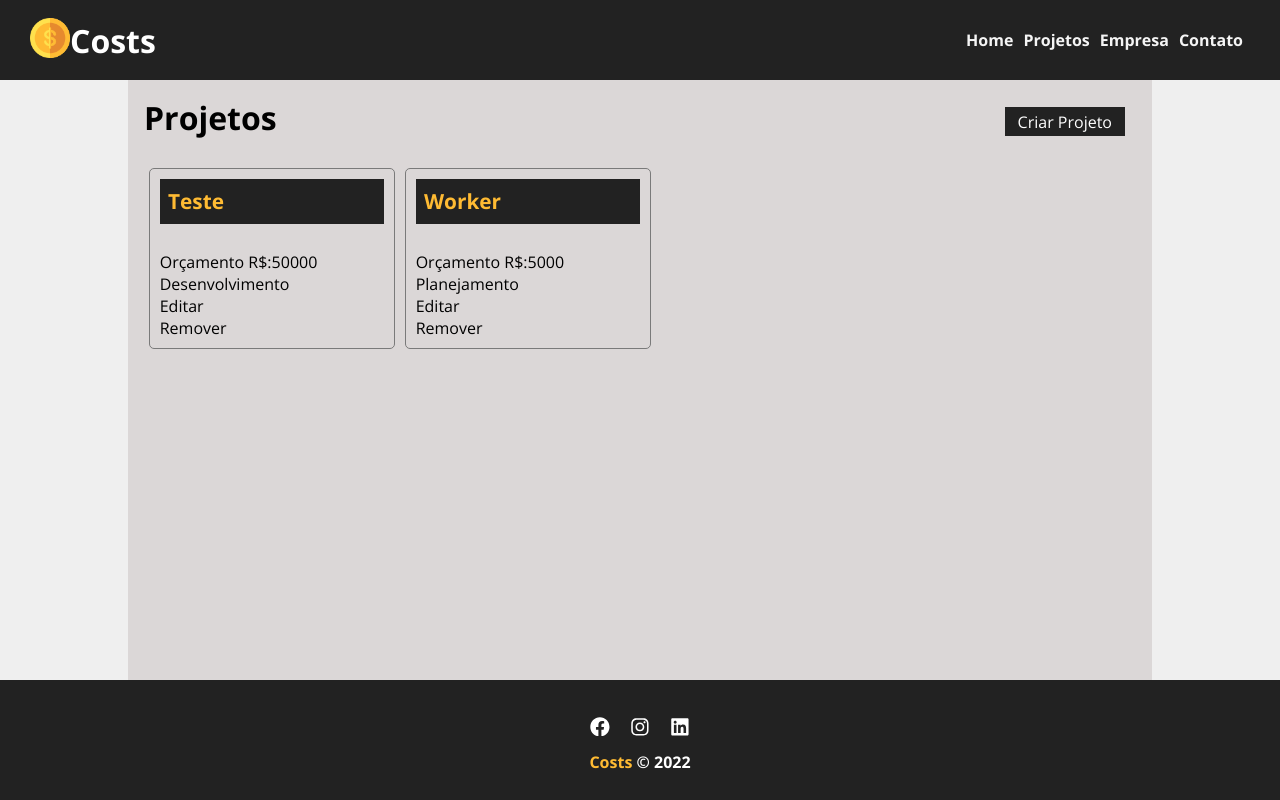
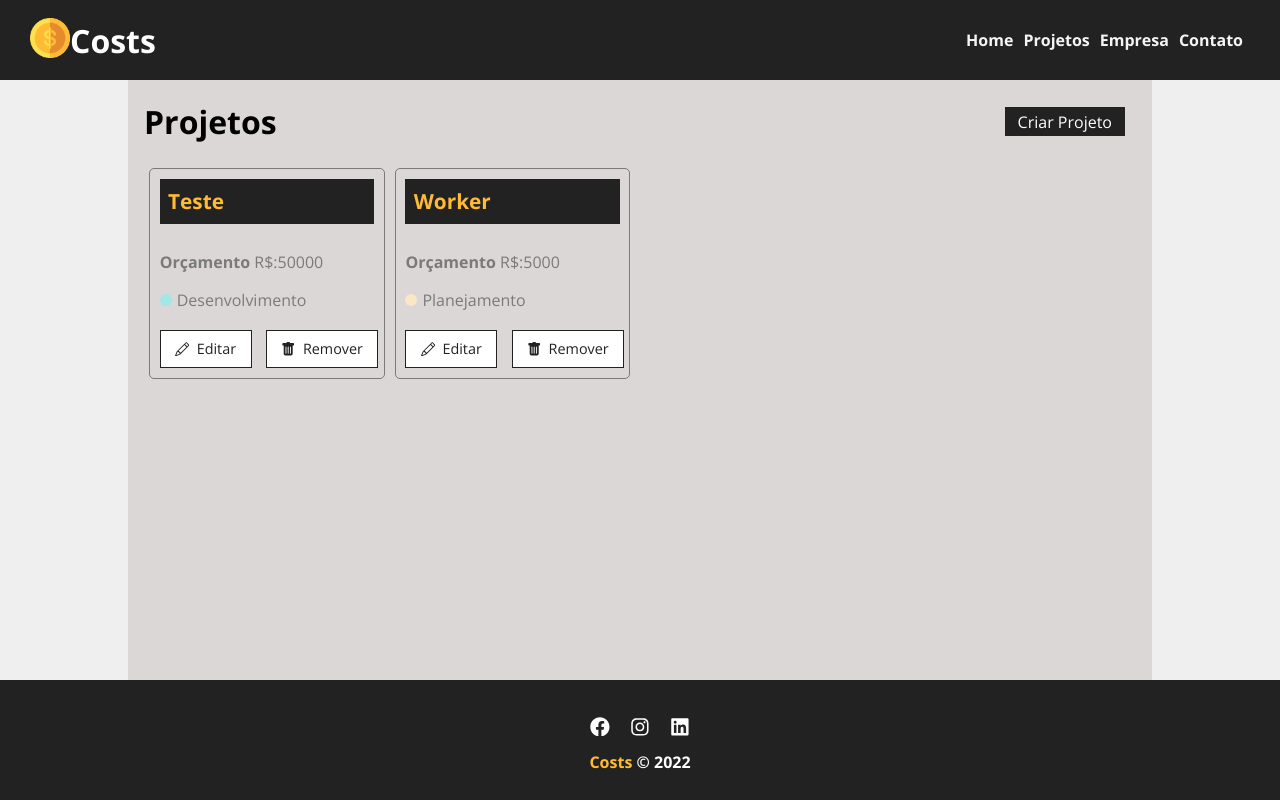
Before and after one commit to JosediO/Costs, a React (Create React App) app: page /Projetos in a window 1280 px wide. Built offline with nearby package versions, Linux system fonts and the light colour scheme; data requests are answered from the project's data file.

Commit message:
cards display

```diff
--- a/src/Components/Project/ProjectCard.js
+++ b/src/Components/Project/ProjectCard.js
@@ -1,5 +1,6 @@
+import {Link} from 'react-router-dom'
+
 import styles from './ProjectCard.module.css';
-
 import {BsPencil, BsFillTrashFill} from 'react-icons/bs'
 
 function ProjectCard({id,name,budget,category,handleRemove}){
@@ -9,13 +10,17 @@ function ProjectCard({id,name,budget,category,handleRemove}){
             <p>
                 <span>Orçamento</span> R$:{budget}
             </p>
-            <p>
-                <span></span>{category}
+            <p className={styles.category_text}>
+                <span className={`${styles[category.toLowerCase()]}`}></span>{category}
             </p>
-            <p>Editar
-            </p>
-            <p>Remover
-            </p>
+            <div className={styles.project_card_actions}>
+            <Link to="/">
+                <BsPencil/> Editar
+            </Link>
+            <Link to="/">
+                <BsFillTrashFill/> Remover
+            </Link>
+            </div>
         </div>
     )
 }
--- a/src/Components/Project/ProjectCard.module.css
+++ b/src/Components/Project/ProjectCard.module.css
@@ -2,7 +2,7 @@
     padding: 0.6em;
     border: 1px solid #7A7A7A;
     border-radius: 5px;
-    width: 24%;
+    width: 23%;
     margin: 0.5%;
 }
 
@@ -13,3 +13,75 @@
     margin-bottom: 1.3em;
     font-size: 1.3em;
 }
+
+.project_card p{
+    color: #7A7A7A;
+    margin-bottom: 1em;
+}
+
+.project_card p span {
+    font-weight: bold;
+}
+
+.category_text{
+    display: flex;
+    align-items: center;
+}
+
+.category_text span{
+    display: block;
+    width: 12px;
+    height: 12px;
+    border-radius: 50%;
+    background-color: #CCC;
+    margin-right: 5px;
+}
+
+.category_text .infra{
+    background-color: #FFAEBC;
+}
+
+.category_text .desenvolvimento{
+    background-color: #A0E7E5;
+}
+
+.category_text .design{
+    background-color: #B4F8C8;
+}
+
+.category_text .planejamento{
+    background-color: #FBE7C6;
+}
+
+.project_card_actions{
+    margin-top: 1.2em;
+    display: flex;
+    align-items: center;
+}
+
+.project_card_actions a,
+.project_card_actions button{
+    text-decoration: none;
+    border: none;
+    color: #222;
+    padding: 0.6em 1em;
+    background-color: #fff;
+    font-size: 0.9em;
+    margin-right: 1em;
+    cursor: pointer;
+    border: 1px solid #222;
+    display: flex;
+    align-items: center;
+    justify-content: center;
+    transition: 0.5s;
+}
+
+.project_card_actions svg{
+    margin-right: 0.5em;
+}
+
+.project_card_actions a:hover,
+.project_card_actions button:hover{
+    color: #ffbb33;
+    background-color: #222;
+}
--- a/src/Components/layout/Message.js
+++ b/src/Components/layout/Message.js
@@ -1,6 +1,6 @@
 import { useState,useEffect } from 'react'
 
-import './Message.module.css'
+import styles from './Message.module.css'
 
 function Message({type, msg}){
 
@@ -24,7 +24,7 @@ function Message({type, msg}){
     return(
     <>
        {visible &&(
-         <div className={`msg ${type}`}>{msg}</div>
+         <div className={`${styles.message} ${styles[type]}`}>{msg}</div>
        )}
         </>
     )
--- a/src/Components/layout/Message.module.css
+++ b/src/Components/layout/Message.module.css
@@ -1,22 +1,21 @@
-.msg{
-    width: 100%;
-    border: 1px solid #252525;
+.message {
+    width: 75%;
+    padding: 0.5em;
+    border: 1px solid #000;
+    margin: 0 auto;
+    text-align: center;
     border-radius: 5px;
-    margin: 0 auto;
-    padding: 0.5em;
-    text-align: center;
-}
+    margin-left: 0.5em;
+  }
 
-.sucess{
-    border-color: #155724;
+  .success {
     color: #155724;
-    background-color: #D4EEDA;
-    font-weight: bold;
-}
+    background-color: #d4edda;
+    border-color: #c3e6cb;
+  }
 
-.error{
-    border-color: #721C24;
-    color: #721C24;
-    background-color: #F8D7DA;
-    font-weight: bold;
-}
+  .error {
+    color: #721c24;
+    background-color: #f8d7da;
+    border-color: #f5c6cb;
+  }
--- a/src/Components/pages/Projetos.js
+++ b/src/Components/pages/Projetos.js
@@ -27,7 +27,7 @@ function Projetos (){
         })
         .then((resp)=> resp.json())
         .then((data)=> {
-            console.log(data);
+            // console.log(data);
             setProjects(data)})
         .catch((err)=> (console.log(err)))
     },[])
@@ -35,9 +35,10 @@ function Projetos (){
         <div className={styles.project_container}>
             <div className={styles.title_container}>
             <h1>Projetos</h1>
+            {message && <Message type="success" msg={message} />}
             <Linkbtn to="/novoprojeto" text="Criar Projeto"/>
             </div>
-            {message && <Message type="sucess" msg={message} />}
+
             <Container customClass="start">
                 {projects.length > 0 &&
                     projects.map((project) =>(
--- a/src/Components/pages/Projetos.module.css
+++ b/src/Components/pages/Projetos.module.css
@@ -6,6 +6,7 @@
 
 .title_container{
     display: flex;
+    align-items: center;
     justify-content: space-between;
     margin-bottom: 1em;
 }
```
